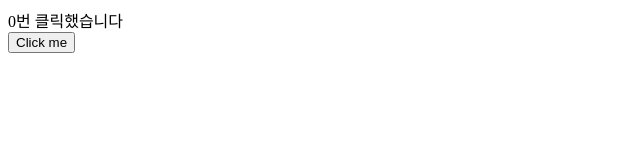
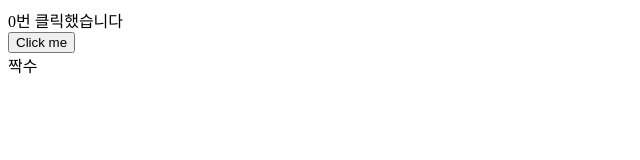
Before and after one commit to hyelim3/react-lecture, a React (Create React App) app: page / in a window 1280 px wide. Shown: the top 160 px of the page, without its empty margins (0-640 px from the left). Built offline with nearby package versions, Linux system fonts and the light colour scheme.

Commit message:
컨버터 추가

```diff
--- a/src/App.js
+++ b/src/App.js
@@ -1,10 +1,14 @@
 import React, { useState } from "react";
+import Converter from "./Components/Converter";
 import Counter from "./Components/Counter";
 
 function App() {
+  const [counter, setCounter] = useState(0); //숫자, 문자, 배열 다 들어갈 수 있다.
+
   return (
     <>
-      <Counter />
+      <Counter counter={counter} setCounter={setCounter} />
+      <Converter counter={counter} />
     </>
   );
 }
--- /dev/null
+++ b/src/Components/Converter.jsx
@@ -0,0 +1,7 @@
+import React, { useState } from "react";
+
+function Converter({ counter }) {
+  return <div>{counter % 2 === 0 ? "짝수" : "홀수"}</div>;
+}
+
+export default Converter;
--- a/src/Components/Counter.jsx
+++ b/src/Components/Counter.jsx
@@ -1,8 +1,6 @@
 import React, { useState } from "react";
 
-function Counter() {
-  const [counter, setCounter] = useState(0); //숫자, 문자, 배열 다 들어갈 수 있다.
-
+function Counter({ counter, setCounter }) {
   const addCounter = () => {
     setCounter(counter + 1);
   };
@@ -13,6 +11,7 @@ function Counter() {
       <button onClick={addCounter}>Click me</button>
     </div>
   );
+  return;
 }
 
 export default Counter;
```
